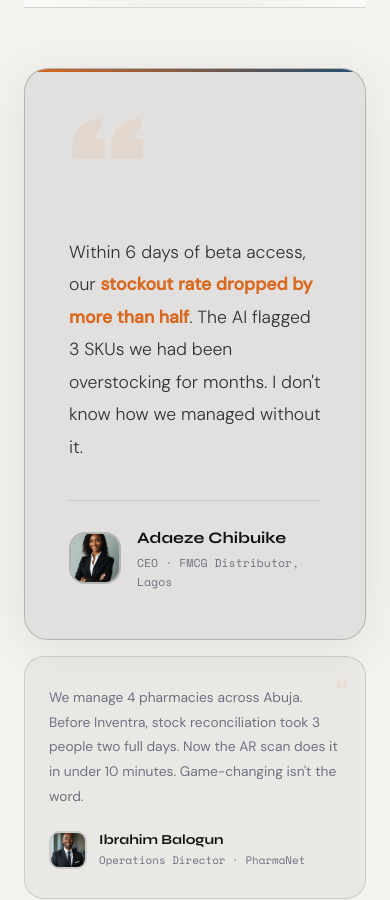
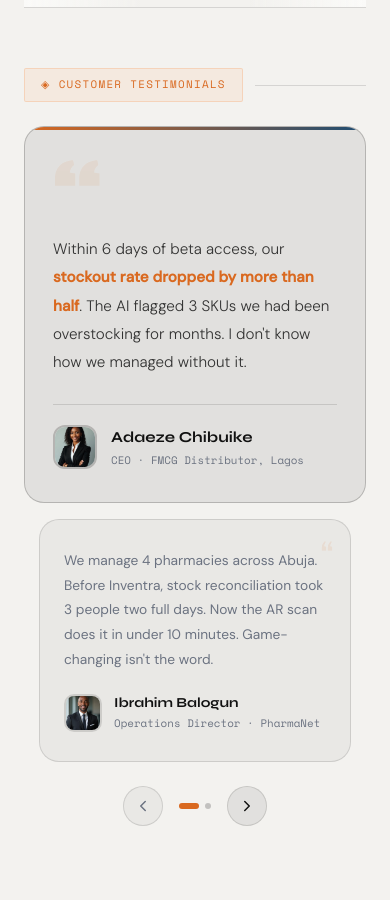
Before and after one commit to Johnomaji/inventra, a Next.js app: page / in a window 390 px wide. Shown: the part 5760-6660 px from the top of the page. Built offline with nearby package versions, Linux system fonts and the light colour scheme.

Commit message:
new testimonial edits

```diff
--- a/components/social-proof.tsx
+++ b/components/social-proof.tsx
@@ -2,6 +2,8 @@
 
 import { motion } from "framer-motion";
 import { DecryptedText } from "@/components/decrypted-text";
+import { useRef, useState } from "react";
+import { ChevronLeft, ChevronRight } from "lucide-react";
 
 const logos = [
   "Y Combinator",
@@ -55,7 +57,31 @@ const fadeUp = {
   }),
 };
 
+const smallTestimonials = testimonials.slice(1);
+
 export function SocialProof() {
+  const scrollRef = useRef<HTMLDivElement>(null);
+  const [activeIndex, setActiveIndex] = useState(0);
+
+  const scrollTo = (index: number) => {
+    const el = scrollRef.current;
+    if (!el) return;
+    const clamped = Math.max(0, Math.min(index, smallTestimonials.length - 1));
+    const cardWidth = el.clientWidth * 0.8;
+    const gap = el.clientWidth * 0.04;
+    el.scrollTo({ left: clamped * (cardWidth + gap), behavior: "smooth" });
+    setActiveIndex(clamped);
+  };
+
+  const handleScroll = () => {
+    const el = scrollRef.current;
+    if (!el) return;
+    const cardWidth = el.clientWidth * 0.8;
+    const gap = el.clientWidth * 0.04;
+    const index = Math.round(el.scrollLeft / (cardWidth + gap));
+    setActiveIndex(Math.max(0, Math.min(index, smallTestimonials.length - 1)));
+  };
+
   return (
     <section id="social-proof" style={{ padding: "80px 24px", background: "var(--bg2)" }}>
       <div style={{ maxWidth: "1280px", margin: "0 auto" }}>
@@ -119,10 +145,33 @@ export function SocialProof() {
           </div>
         </div>
 
-        {/* Testimonials — featured large + 2 stacked */}
+        {/* Testimonials label */}
+        <div style={{ marginBottom: "24px", display: "flex", alignItems: "center", gap: "12px" }}>
+          <div
+            style={{
+              display: "inline-flex",
+              alignItems: "center",
+              gap: "8px",
+              background: "rgba(248,124,43,0.08)",
+              border: "1px solid rgba(248,124,43,0.2)",
+              color: "var(--cyan)",
+              fontFamily: "var(--font-space-mono), Space Mono, monospace",
+              fontSize: "0.68rem",
+              letterSpacing: "0.12em",
+              textTransform: "uppercase",
+              padding: "7px 16px",
+              borderRadius: "2px",
+            }}
+          >
+            ◈ Customer Testimonials
+          </div>
+          <div style={{ flex: 1, height: "1px", background: "var(--border)" }} />
+        </div>
+
+        {/* Testimonials — desktop: featured large + 2 stacked */}
         <div
+          className="hidden md:grid"
           style={{
-            display: "grid",
             gridTemplateColumns: "3fr 2fr",
             gap: "16px",
             alignItems: "start",
@@ -144,7 +193,6 @@ export function SocialProof() {
               boxShadow: "0 8px 48px rgba(0,0,0,0.08)",
             }}
           >
-            {/* Top gradient bar */}
             <div
               style={{
                 position: "absolute",
@@ -152,13 +200,10 @@ export function SocialProof() {
                 left: 0,
                 right: 0,
                 height: "3px",
-                background:
-                  "linear-gradient(90deg, var(--cyan), var(--violet))",
+                background: "linear-gradient(90deg, var(--cyan), var(--violet))",
                 borderRadius: "24px 24px 0 0",
               }}
             />
-
-            {/* Large quote mark */}
             <div
               style={{
                 fontFamily: "var(--font-syne), Syne, sans-serif",
@@ -172,7 +217,6 @@ export function SocialProof() {
             >
               &ldquo;
             </div>
-
             <p
               style={{
                 fontSize: "1.1rem",
@@ -183,30 +227,14 @@ export function SocialProof() {
               }}
             >
               Within 6 days of beta access, our{" "}
-              <em
-                style={{
-                  fontStyle: "normal",
-                  color: "var(--cyan)",
-                  fontWeight: 600,
-                }}
-              >
+              <em style={{ fontStyle: "normal", color: "var(--cyan)", fontWeight: 600 }}>
                 stockout rate dropped by more than half
               </em>
               . The AI flagged 3 SKUs we had been overstocking for months. I
               don&apos;t know how we managed without it.
             </p>
-
-            <div
-              style={{
-                height: "1px",
-                background: "var(--border)",
-                marginBottom: "24px",
-              }}
-            />
-
-            <div
-              style={{ display: "flex", alignItems: "center", gap: "16px" }}
-            >
+            <div style={{ height: "1px", background: "var(--border)", marginBottom: "24px" }} />
+            <div style={{ display: "flex", alignItems: "center", gap: "16px" }}>
               {/* eslint-disable-next-line @next/next/no-img-element */}
               <img
                 src={testimonials[0].image}
@@ -221,24 +249,10 @@ export function SocialProof() {
                 }}
               />
               <div>
-                <div
-                  style={{
-                    fontFamily: "var(--font-syne), Syne, sans-serif",
-                    fontWeight: 700,
-                    fontSize: "1rem",
-                  }}
-                >
+                <div style={{ fontFamily: "var(--font-syne), Syne, sans-serif", fontWeight: 700, fontSize: "1rem" }}>
                   Adaeze Chibuike
                 </div>
-                <div
-                  style={{
-                    fontSize: "0.72rem",
-                    color: "var(--muted)",
-                    fontFamily:
-                      "var(--font-space-mono), Space Mono, monospace",
-                    marginTop: "2px",
-                  }}
-                >
+                <div style={{ fontSize: "0.72rem", color: "var(--muted)", fontFamily: "var(--font-space-mono), Space Mono, monospace", marginTop: "2px" }}>
                   CEO · FMCG Distributor, Lagos
                 </div>
               </div>
@@ -247,17 +261,13 @@ export function SocialProof() {
 
           {/* Right column — 2 stacked */}
           <div style={{ display: "flex", flexDirection: "column", gap: "16px" }}>
-            {testimonials.slice(1).map((t, i) => (
+            {smallTestimonials.map((t, i) => (
               <motion.div
                 key={t.name}
                 initial={{ opacity: 0, x: 24 }}
                 whileInView={{ opacity: 1, x: 0 }}
                 viewport={{ once: true, margin: "-80px" }}
-                transition={{
-                  duration: 0.6,
-                  delay: i * 0.15 + 0.2,
-                  ease: [0.22, 1, 0.36, 1] as [number, number, number, number],
-                }}
+                transition={{ duration: 0.6, delay: i * 0.15 + 0.2, ease: [0.22, 1, 0.36, 1] as [number, number, number, number] }}
                 whileHover={{ y: -4, transition: { duration: 0.2 } }}
                 style={{
                   background: "var(--surface)",
@@ -283,53 +293,21 @@ export function SocialProof() {
                 >
                   &ldquo;
                 </div>
-
-                <p
-                  style={{
-                    fontSize: "0.86rem",
-                    color: "var(--muted)",
-                    lineHeight: 1.8,
-                    marginBottom: "20px",
-                  }}
-                >
+                <p style={{ fontSize: "0.86rem", color: "var(--muted)", lineHeight: 1.8, marginBottom: "20px" }}>
                   {t.text}
                 </p>
-
-                <div
-                  style={{ display: "flex", alignItems: "center", gap: "12px" }}
-                >
+                <div style={{ display: "flex", alignItems: "center", gap: "12px" }}>
                   {/* eslint-disable-next-line @next/next/no-img-element */}
                   <img
                     src={t.image}
                     alt={t.name}
-                    style={{
-                      width: "38px",
-                      height: "38px",
-                      borderRadius: "10px",
-                      objectFit: "cover",
-                      flexShrink: 0,
-                      border: "2px solid var(--border)",
-                    }}
+                    style={{ width: "38px", height: "38px", borderRadius: "10px", objectFit: "cover", flexShrink: 0, border: "2px solid var(--border)" }}
                   />
                   <div>
-                    <div
-                      style={{
-                        fontFamily: "var(--font-syne), Syne, sans-serif",
-                        fontWeight: 700,
-                        fontSize: "0.86rem",
-                      }}
-                    >
+                    <div style={{ fontFamily: "var(--font-syne), Syne, sans-serif", fontWeight: 700, fontSize: "0.86rem" }}>
                       {t.name}
                     </div>
-                    <div
-                      style={{
-                        fontSize: "0.68rem",
-                        color: "var(--muted)",
-                        fontFamily:
-                          "var(--font-space-mono), Space Mono, monospace",
-                        marginTop: "1px",
-                      }}
-                    >
+                    <div style={{ fontSize: "0.68rem", color: "var(--muted)", fontFamily: "var(--font-space-mono), Space Mono, monospace", marginTop: "1px" }}>
                       {t.role}
                     </div>
                   </div>
@@ -338,6 +316,204 @@ export function SocialProof() {
             ))}
           </div>
         </div>
+
+        {/* Testimonials — mobile: featured full-width + carousel for last two */}
+        <div className="block md:hidden">
+          {/* Featured */}
+          <div
+            style={{
+              background: "var(--surface2)",
+              border: "1px solid var(--border-strong)",
+              borderRadius: "20px",
+              padding: "32px 28px",
+              position: "relative",
+              overflow: "hidden",
+              marginBottom: "16px",
+            }}
+          >
+            <div
+              style={{
+                position: "absolute",
+                top: 0,
+                left: 0,
+                right: 0,
+                height: "3px",
+                background: "linear-gradient(90deg, var(--cyan), var(--violet))",
+                borderRadius: "20px 20px 0 0",
+              }}
+            />
+            <div
+              style={{
+                fontFamily: "var(--font-syne), Syne, sans-serif",
+                fontSize: "5rem",
+                color: "var(--cyan)",
+                opacity: 0.08,
+                lineHeight: 0.8,
+                marginBottom: "12px",
+                fontWeight: 800,
+              }}
+            >
+              &ldquo;
+            </div>
+            <p style={{ fontSize: "0.95rem", color: "var(--text2)", lineHeight: 1.85, marginBottom: "28px", fontWeight: 300 }}>
+              Within 6 days of beta access, our{" "}
+              <em style={{ fontStyle: "normal", color: "var(--cyan)", fontWeight: 600 }}>
+                stockout rate dropped by more than half
+              </em>
+              . The AI flagged 3 SKUs we had been overstocking for months. I
+              don&apos;t know how we managed without it.
+            </p>
+            <div style={{ height: "1px", background: "var(--border)", marginBottom: "20px" }} />
+            <div style={{ display: "flex", alignItems: "center", gap: "14px" }}>
+              {/* eslint-disable-next-line @next/next/no-img-element */}
+              <img
+                src={testimonials[0].image}
+                alt={testimonials[0].name}
+                style={{ width: "44px", height: "44px", borderRadius: "12px", objectFit: "cover", flexShrink: 0, border: "2px solid var(--border-strong)" }}
+              />
+              <div>
+                <div style={{ fontFamily: "var(--font-syne), Syne, sans-serif", fontWeight: 700, fontSize: "0.95rem" }}>
+                  Adaeze Chibuike
+                </div>
+                <div style={{ fontSize: "0.68rem", color: "var(--muted)", fontFamily: "var(--font-space-mono), Space Mono, monospace", marginTop: "2px" }}>
+                  CEO · FMCG Distributor, Lagos
+                </div>
+              </div>
+            </div>
+          </div>
+
+          {/* Carousel for last two */}
+          <div
+            ref={scrollRef}
+            onScroll={handleScroll}
+            style={{
+              display: "flex",
+              overflowX: "auto",
+              scrollSnapType: "x mandatory",
+              scrollbarWidth: "none",
+              WebkitOverflowScrolling: "touch",
+              gap: "4vw",
+              paddingLeft: "10vw",
+              paddingRight: "10vw",
+              paddingBottom: "4px",
+            }}
+          >
+            {smallTestimonials.map((t) => (
+              <div
+                key={t.name}
+                style={{
+                  scrollSnapAlign: "center",
+                  flex: "0 0 80vw",
+                  background: "var(--surface)",
+                  border: "1px solid var(--border)",
+                  borderRadius: "20px",
+                  padding: "28px 24px",
+                  position: "relative",
+                  overflow: "hidden",
+                }}
+              >
+                <div
+                  style={{
+                    position: "absolute",
+                    top: "16px",
+                    right: "16px",
+                    fontFamily: "var(--font-syne), Syne, sans-serif",
+                    fontSize: "2.5rem",
+                    color: "var(--cyan)",
+                    opacity: 0.1,
+                    lineHeight: 1,
+                  }}
+                >
+                  &ldquo;
+                </div>
+                <p style={{ fontSize: "0.86rem", color: "var(--muted)", lineHeight: 1.8, marginBottom: "20px" }}>
+                  {t.text}
+                </p>
+                <div style={{ display: "flex", alignItems: "center", gap: "12px" }}>
+                  {/* eslint-disable-next-line @next/next/no-img-element */}
+                  <img
+                    src={t.image}
+                    alt={t.name}
+                    style={{ width: "38px", height: "38px", borderRadius: "10px", objectFit: "cover", flexShrink: 0, border: "2px solid var(--border)" }}
+                  />
+                  <div>
+                    <div style={{ fontFamily: "var(--font-syne), Syne, sans-serif", fontWeight: 700, fontSize: "0.86rem" }}>
+                      {t.name}
+                    </div>
+                    <div style={{ fontSize: "0.68rem", color: "var(--muted)", fontFamily: "var(--font-space-mono), Space Mono, monospace", marginTop: "1px" }}>
+                      {t.role}
+                    </div>
+                  </div>
+                </div>
+              </div>
+            ))}
+          </div>
+
+          {/* Carousel controls */}
+          <div style={{ display: "flex", alignItems: "center", justifyContent: "center", gap: "16px", marginTop: "20px" }}>
+            <button
+              onClick={() => scrollTo(activeIndex - 1)}
+              disabled={activeIndex === 0}
+              style={{
+                background: activeIndex === 0 ? "var(--surface)" : "var(--surface2)",
+                border: "1px solid var(--border)",
+                borderRadius: "50%",
+                width: "40px",
+                height: "40px",
+                display: "flex",
+                alignItems: "center",
+                justifyContent: "center",
+                cursor: activeIndex === 0 ? "not-allowed" : "pointer",
+                color: activeIndex === 0 ? "var(--muted)" : "var(--text)",
+                transition: "all 0.2s",
+                flexShrink: 0,
+              }}
+              aria-label="Previous"
+            >
+              <ChevronLeft size={18} />
+            </button>
+            <div style={{ display: "flex", gap: "6px", alignItems: "center" }}>
+              {smallTestimonials.map((_, i) => (
+                <button
+                  key={i}
+                  onClick={() => scrollTo(i)}
+                  style={{
+                    width: i === activeIndex ? "20px" : "6px",
+                    height: "6px",
+                    borderRadius: "3px",
+                    background: i === activeIndex ? "var(--cyan)" : "var(--border-strong)",
+                    border: "none",
+                    cursor: "pointer",
+                    padding: 0,
+                    transition: "all 0.25s",
+                  }}
+                  aria-label={`Go to testimonial ${i + 1}`}
+                />
+              ))}
+            </div>
+            <button
+              onClick={() => scrollTo(activeIndex + 1)}
+              disabled={activeIndex === smallTestimonials.length - 1}
+              style={{
+                background: activeIndex === smallTestimonials.length - 1 ? "var(--surface)" : "var(--surface2)",
+                border: "1px solid var(--border)",
+                borderRadius: "50%",
+                width: "40px",
+                height: "40px",
+                display: "flex",
+                alignItems: "center",
+                justifyContent: "center",
+                cursor: activeIndex === smallTestimonials.length - 1 ? "not-allowed" : "pointer",
+                color: activeIndex === smallTestimonials.length - 1 ? "var(--muted)" : "var(--text)",
+                transition: "all 0.2s",
+                flexShrink: 0,
+              }}
+              aria-label="Next"
+            >
+              <ChevronRight size={18} />
+            </button>
+          </div>
+        </div>
       </div>
     </section>
   );
```
Also changed, not shown: app/team/page.tsx (+14 -4 lines).
